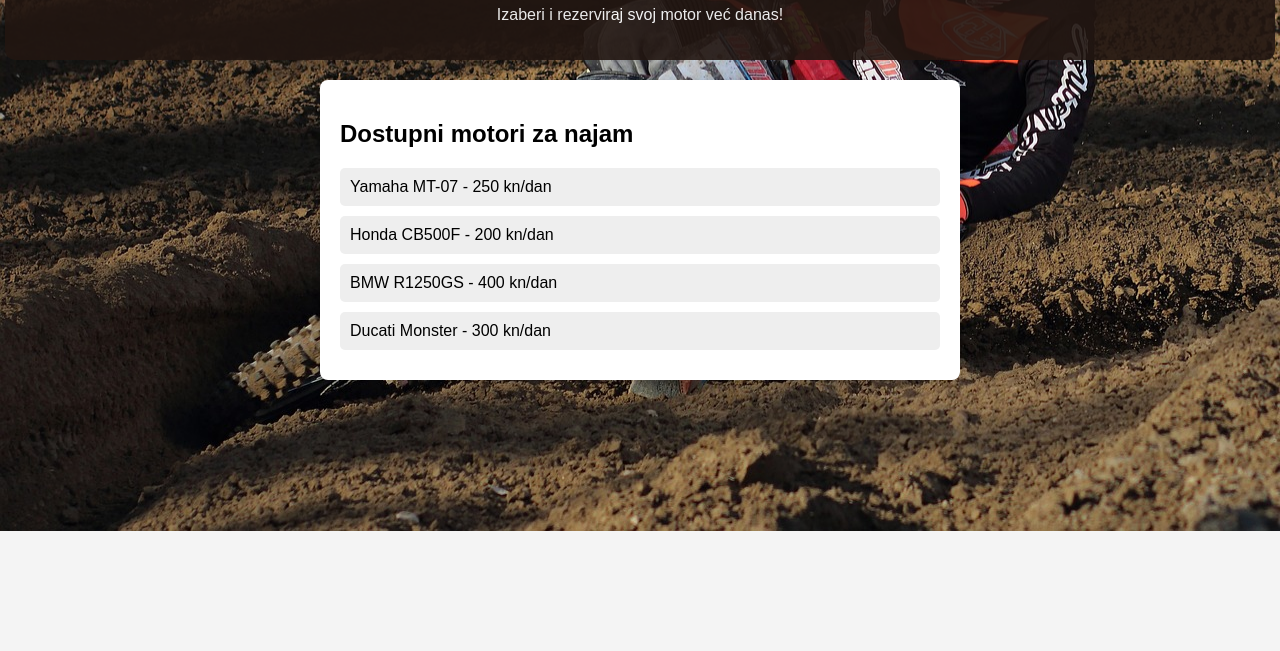
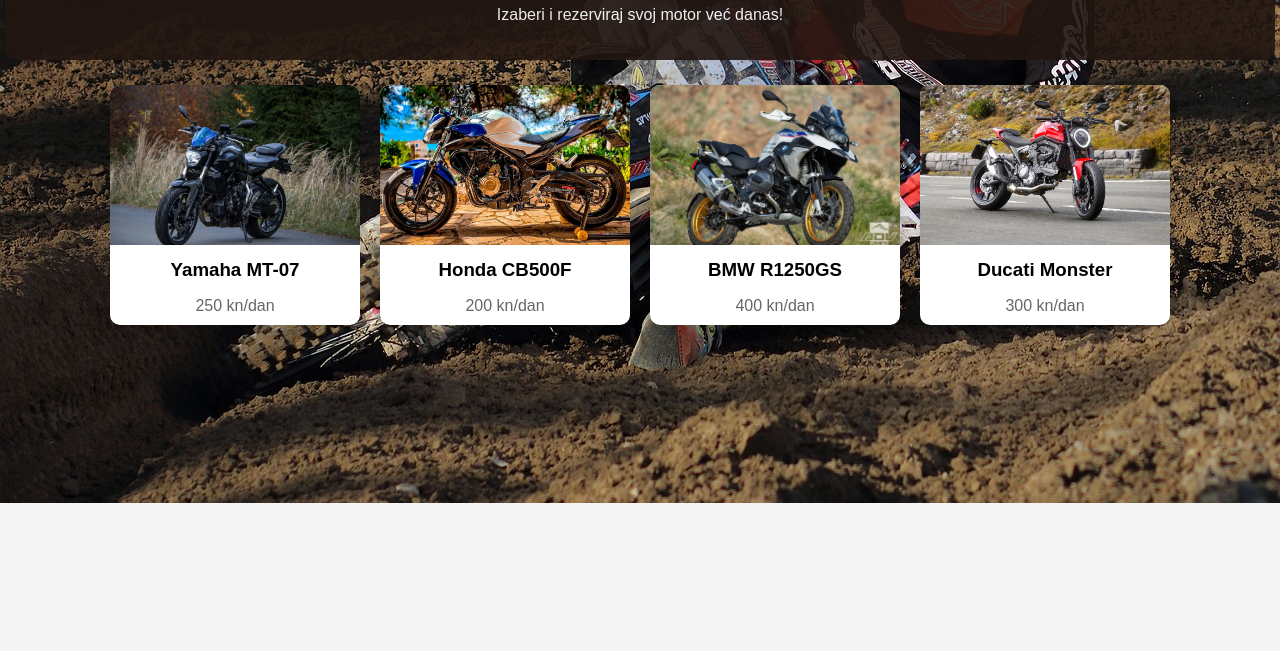
Before and after one commit to ZoraMendes/ZAVRSNIPROJEKT, a plain HTML site: page rent.html in a window 1280 px wide. Shown: the part 149-800 px from the top of the page. Drawn offline with Linux system fonts and the light colour scheme.

Commit message:
sllike..kartice

```diff
--- a/rent.html
+++ b/rent.html
@@ -23,11 +23,8 @@
         <p>Izaberi i rezerviraj svoj motor već danas!</p>
     </header>
 <main>
-    <section class="motor-list">
-        <h2>Dostupni motori za najam</h2>
-        <div id="motor-list">
-            <!-- Popis motora će biti dodan putem JS-a -->
-        </div>
+    <section class="motor-list" id="motor-list">
+        <!-- Kartice motora se dinamički dodaju iz JS-a -->
     </section>
 </main>
     <script src="script.js"></script>
--- a/script.js
+++ b/script.js
@@ -13,28 +13,48 @@
 
 function displayMotors() {
     const motors = [
-        { name: "Yamaha MT-07", price: "250 kn/dan" },
-        { name: "Honda CB500F", price: "200 kn/dan" },
-        { name: "BMW R1250GS", price: "400 kn/dan" },
-        { name: "Ducati Monster", price: "300 kn/dan" }
+        {
+            name: "Yamaha MT-07",
+            price: "250 kn/dan",
+            image: "slike/yamaha07.jpg"
+        },
+        {
+            name: "Honda CB500F",
+            price: "200 kn/dan",
+            image: "slike/hondaMotor.jpg"//njuškalo
+        },
+        {
+            name: "BMW R1250GS",
+            price: "400 kn/dan",
+            image: "slike/bmwMotor.webp" //adv pulse
+        },
+        {
+            name: "Ducati Monster",
+            price: "300 kn/dan",
+            image: "slike/ducatiMonster.avif" //bike dekho
+        }
     ];
 
     const motorList = document.getElementById("motor-list");
     motorList.innerHTML = "";
 
-    motors.forEach((motor) => {
-        const div = document.createElement("div");
-        div.classList.add("motor-item");
-        div.textContent = `${motor.name} - ${motor.price}`;
-        motorList.appendChild(div);
+    motors.forEach(motor => {
+        const card = document.createElement("div");
+        card.className = "motor-card";
+        card.innerHTML = `
+            <img src="${motor.image}" alt="${motor.name}">
+            <h3>${motor.name}</h3>
+            <p>${motor.price}</p>
+        `;
+        motorList.appendChild(card);
     });
 }
 
-// Prikaz motora na rent.html
-if (window.location.pathname.endsWith("rent.html")) {
+// Ako smo na stranici rent.html, pokreni prikaz kartica
+if (window.location.pathname.includes("rent.html")) {
     displayMotors();
 }
 
 
+
 /*O NAMA*/
-c
--- a/style.css
+++ b/style.css
@@ -3,7 +3,7 @@
     margin: 0;
     padding: 0;
     background-color: #f4f4f4;
-    background-image: url('pozadina.jpg');
+    background-image: url('slike/pozadina.jpg');
     background-size: cover; /* Ili contain, zavisno od efekta koji želite */
     background-repeat: no-repeat; /* Sprečava ponavljanje slike */
     background-position: center; /* Pozicionira sliku u centru */
@@ -89,20 +89,35 @@
 }
 
 .motor-list {
-    margin: 20px auto;
-    max-width: 600px;
-    background-color: white;
+    display: flex;
+    flex-wrap: wrap;
+    justify-content: center;
     padding: 20px;
-    border-radius: 8px;
-    box-shadow: 0 2px 8px rgba(0, 0, 0, 0.2);
+    gap: 20px;
 }
 
-.motor-item {
-    margin: 10px 0;
-    padding: 10px;
-    background-color: #eee;
-    border-radius: 5px;
+.motor-card {
+    background-color: white;
+    width: 250px;
+    border-radius: 10px;
+    box-shadow: 0 4px 8px rgba(0,0,0,0.1);
+    overflow: hidden;
+    text-align: center;
 }
 
+.motor-card img {
+    width: 100%;
+    height: 160px;
+    object-fit: cover;
+}
+
+.motor-card h3 {
+    margin: 10px 0 5px 0;
+}
+
+.motor-card p {
+    margin-bottom: 10px;
+    color: #666;
+}
 
 /*O NAMA*/
```
Also changed, not shown: slike/bmwMotor.webp (added), slike/ducatiMonster.avif (added), slike/hondaMotor.jpg (added), slike/motor.jpg (renamed from motor.jpg), slike/motor2.jpg (renamed from motor2.jpg), slike/pozadina.jpg (renamed from pozadina.jpg), slike/yamaha07.jpg (added).
